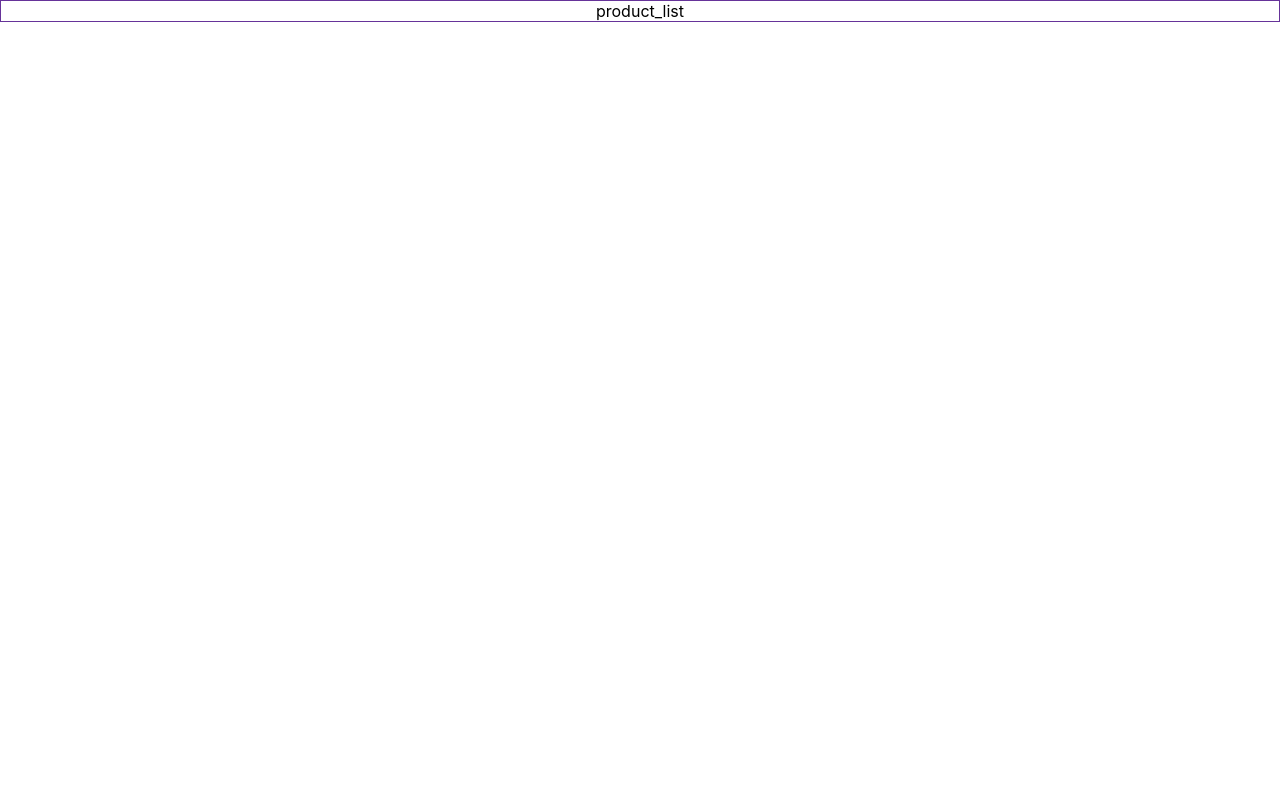
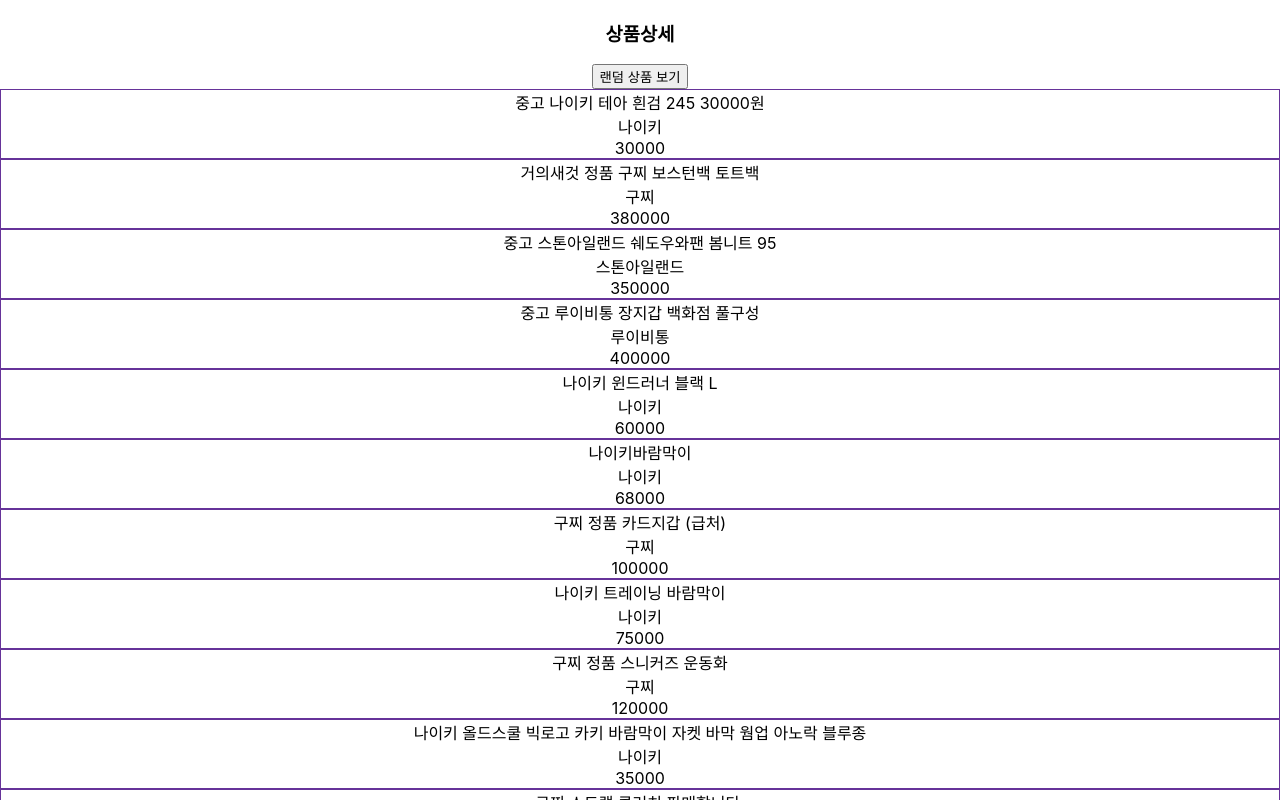
Before and after one commit to yeokyeong/product-inquiry-history, a React (Create React App) app: page /product in a window 1280 px wide. Shown: the top 800 px of the page. Built offline with nearby package versions, Linux system fonts and the light colour scheme.

Commit message:
set item history and update data

```diff
--- a/src/page/ProductList/index.js
+++ b/src/page/ProductList/index.js
@@ -1,12 +1,111 @@
 import React from "react";
 import "./index.scss";
+import data from "../../database";
 
-export default class ProductList extends React.PureComponent {
+// SessionStorage 또는 LocalStorage
+
+// 1. **상품상세 페이지 (/product)**
+// - '랜덤상품 조회' 클릭 시 현 상품을 제외하고 랜덤 로드
+
+// **2. 상품 조회이력 목록 페이지 (/recentList)**
+
+// - 00시 기준으로 최근 조회이력 초기화
+
+// - 별도 페이징 처리 없이 전체 로드
+// - (목록 상단) 필터: '브랜드'(전체 및 조회이력에 존재하는 브랜드 목록으로 구성), 다중선택 가능
+// - (선택 팝업) 정렬: 최근 조회 순, 낮은 가격 순
+// - 상품 클릭 시 '상품상세 페이지'로 이동
+
+export default class ProductList extends React.Component {
   constructor(props) {
     super(props);
-    this.state = {};
+    this.state = { products: [], selectedItem: {} };
+  }
+
+  componentDidMount() {
+    this.fetchData();
+  }
+  fetchData = () => {
+    this.setState({ products: [...data] });
+  };
+  onClickItem = (item) => {
+    this.setState({ selectedItem: item }, () => this.pushHistory());
+  };
+
+  pushHistory = () => {
+    let itemHistories = window.localStorage.getItem("itemHistories");
+    if (itemHistories) {
+      try {
+        itemHistories = this.deleteIfExist(JSON.parse(itemHistories));
+      } catch (err) {
+        itemHistories = [];
+      }
+    } else {
+      itemHistories = [];
+    }
+
+    itemHistories.push({
+      item: this.state.selectedItem,
+      expire: new Date().toString()
+    });
+
+    window.localStorage.setItem("itemHistories", JSON.stringify(itemHistories));
+  };
+
+  deleteIfExist = (itemHistories) => {
+    const idx = itemHistories.findIndex((obj) =>
+      this.isDataEqual(obj.item, this.state.selectedItem)
+    );
+    if (idx > -1) {
+      itemHistories.splice(idx, 1);
+    }
+    return itemHistories;
+  };
+
+  isDataEqual = (obj1 = {}, obj2 = {}) => {
+    return (
+      obj1.title === obj1.title &&
+      obj1.brand === obj2.brand &&
+      obj1.price === obj2.price
+    );
+  };
+  render() {
+    const { products, selectedItem } = this.state;
+    return (
+      <div className="page page--product-list">
+        <h3>상품상세</h3>
+        <button>랜덤 상품 보기</button>
+        <div>
+          {products.map((item, idx) => (
+            <ProductItem
+              item={item}
+              selectedItem={selectedItem}
+              onClickItem={this.onClickItem}
+              key={idx}
+            />
+          ))}
+        </div>
+      </div>
+    );
+  }
+}
+class ProductItem extends React.Component {
+  constructor(props) {
+    super(props);
   }
   render() {
-    return <div className="page--product_list">product_list</div>;
+    const { item, selectedItem, onClickItem } = this.props;
+    const { title, brand, price } = item;
+    // console.log(111, "item");
+    return (
+      // product-item__selected--${
+      //   selectedItem == idx ? "on" : "off"
+      // }
+      <div className={`product-item`} onClick={() => onClickItem(item)}>
+        <div>{title}</div>
+        <div>{brand}</div>
+        <div>{price}</div>
+      </div>
+    );
   }
 }
--- a/src/page/ProductList/index.scss
+++ b/src/page/ProductList/index.scss
@@ -1,3 +1,9 @@
-.page--product_list {
-  border: 1px solid rebeccapurple;
+.page--product-list {
+  .product-item {
+    border: 1px solid rebeccapurple;
+    cursor: pointer;
+  }
+  .product-item__selected--on {
+    background-color: gray;
+  }
 }
```
